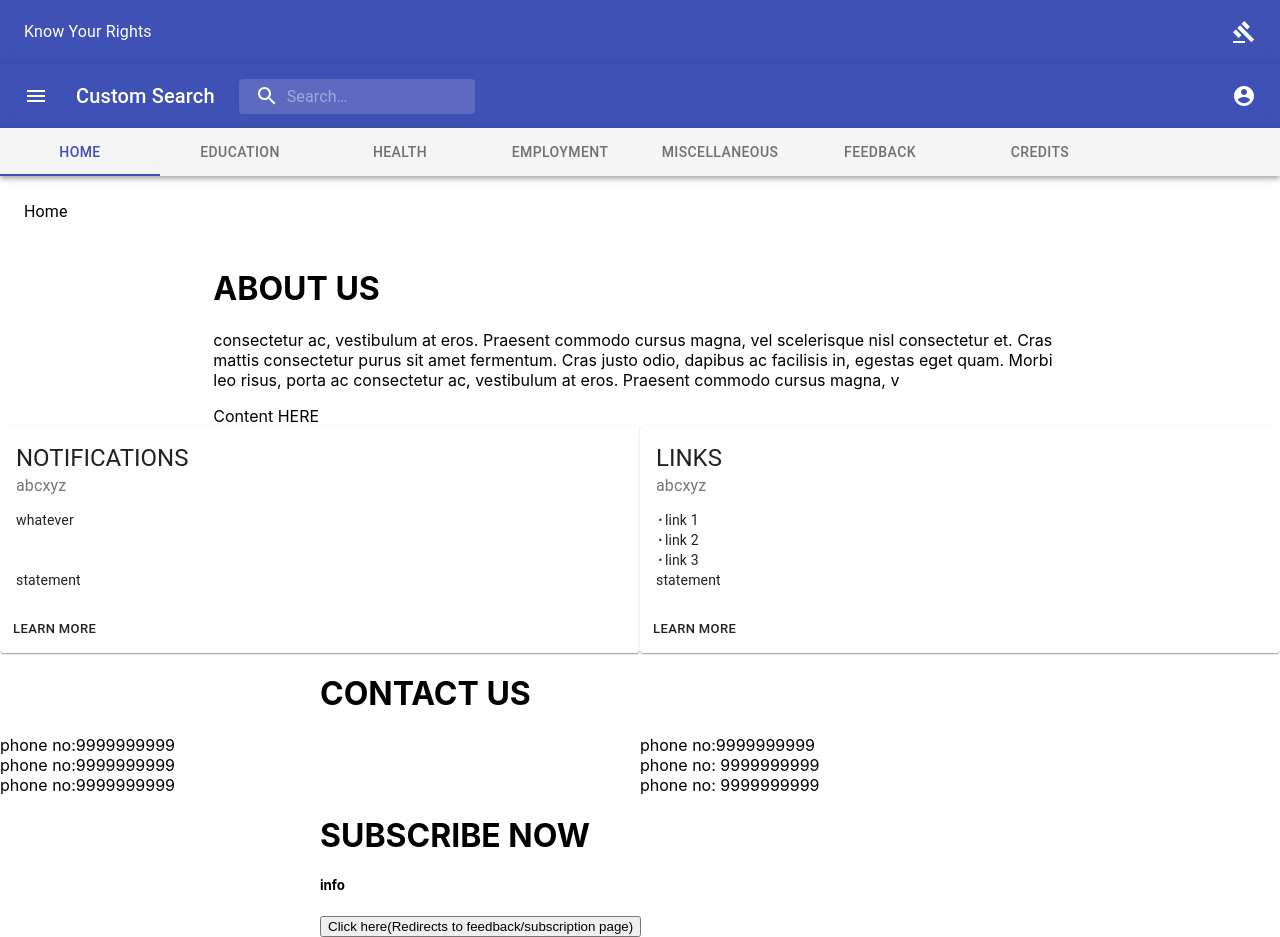
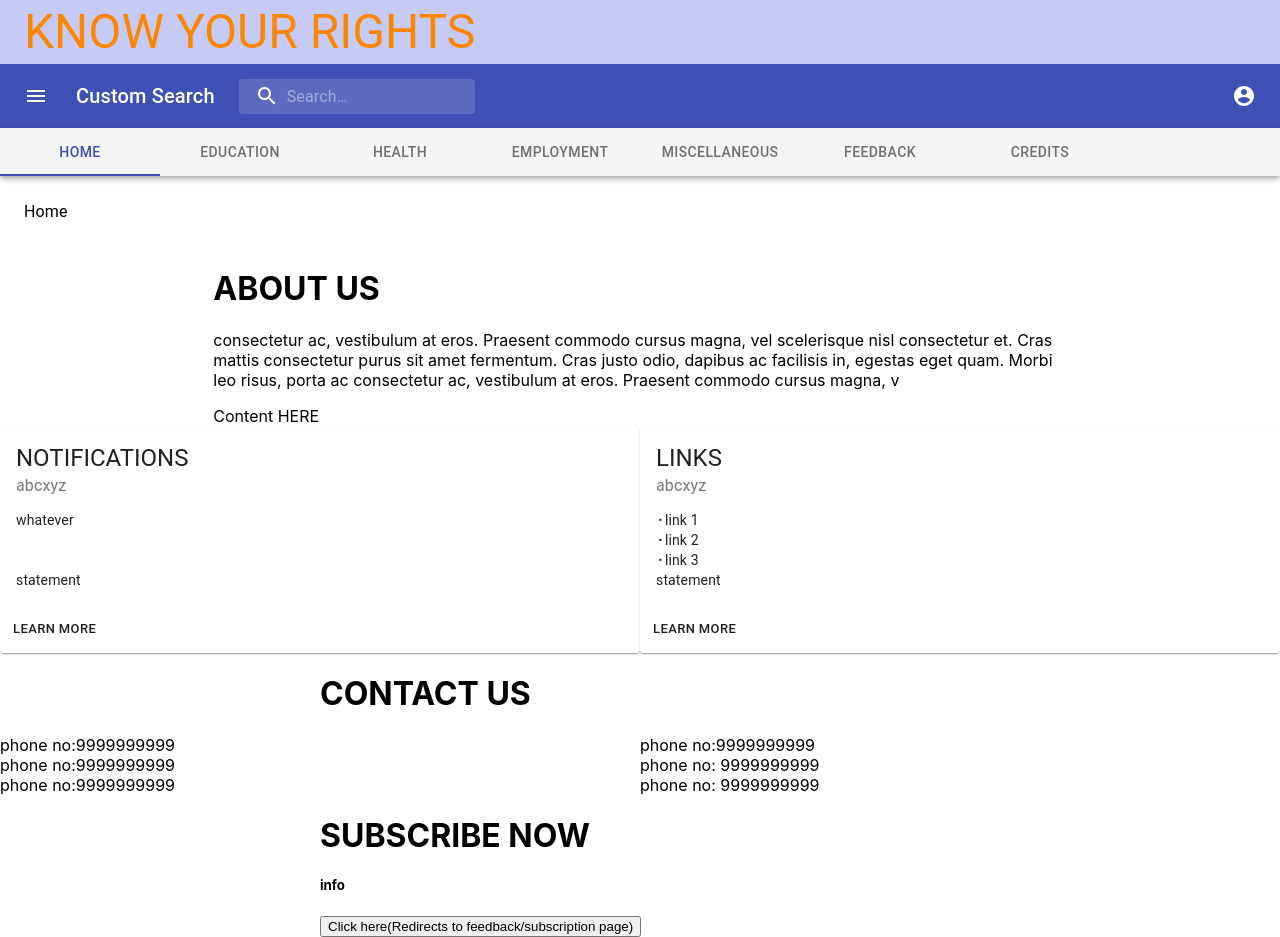
Before and after one commit to amit1066/kyr, a React (Create React App) app: page / in a window 1280 px wide. Built offline with nearby package versions, Linux system fonts and the light colour scheme.

Commit message:
changed the colour of header

```diff
--- a/src/Header.jsx
+++ b/src/Header.jsx
@@ -6,18 +6,24 @@ import { makeStyles } from "@material-ui/styles";
 const useStyles = makeStyles(() => ({
   typographyStyles: {
     flex: 1
+  },
+  appbarStyle: {
+    paddingBottom:"",
+    backgroundColor: "#c5cbf5",
+    color:"#fe8500"
   }
+
 }));
 
 const Header = () => {
   const classes = useStyles();
   return (
     <AppBar position="static">
-      <Toolbar>
-        <Typography className={classes.typographyStyles}>
-          Know Your Rights
+      <Toolbar className={classes.appbarStyle}>
+        <Typography variant="h3" m="2rem" className={classes.typographyStyles}>
+          KNOW YOUR RIGHTS
         </Typography>
-        <GavelIcon />
+
       </Toolbar>
     </AppBar>
   );
```
